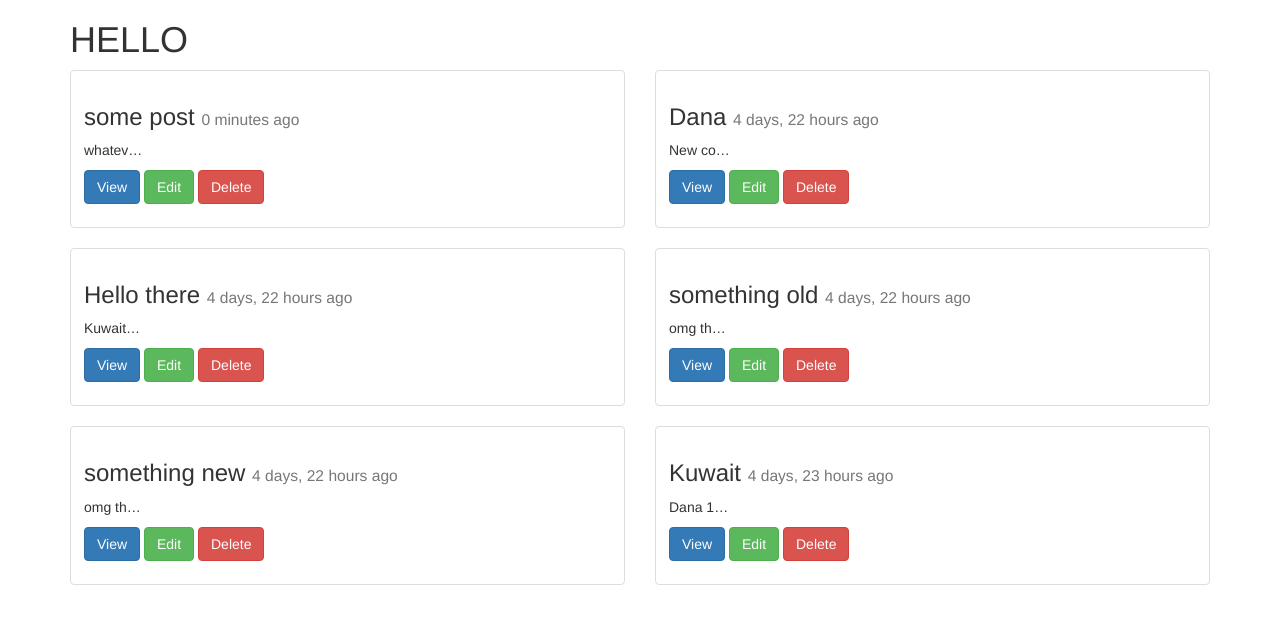
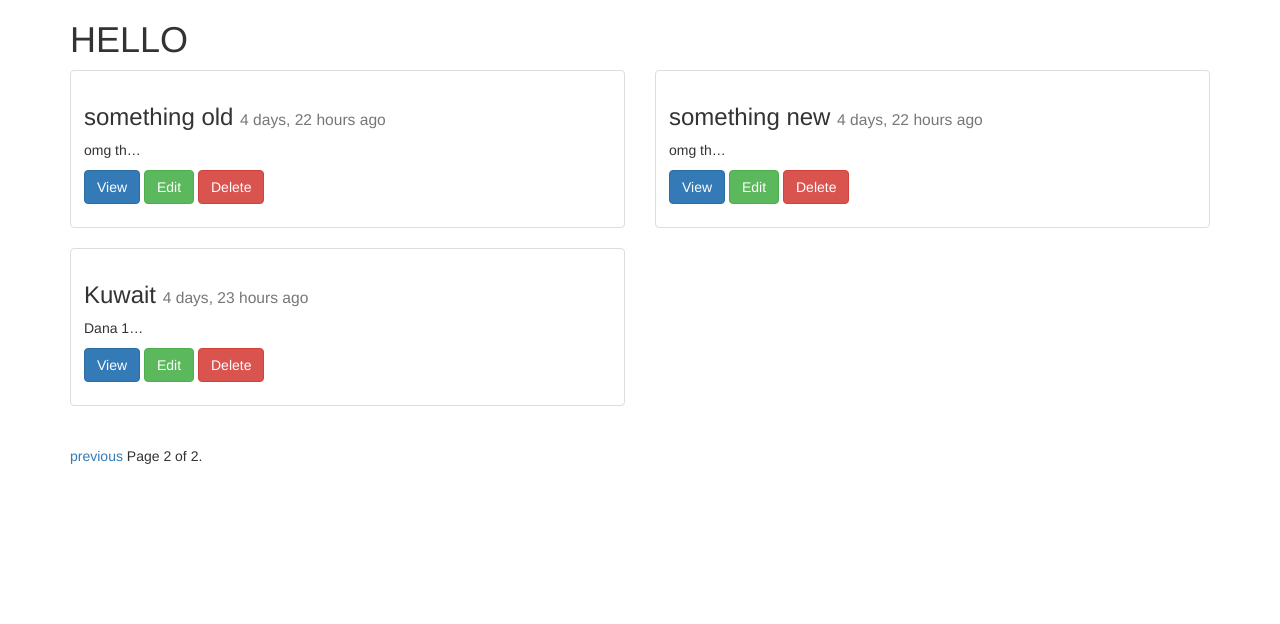
Before and after one commit to DanAlarbash/blog, a Django app: page /posts/list/?page=2 in a window 1280 px wide. Shown: the top 624 px of the page. Run offline with Django 3.2, Linux system fonts and the light colour scheme; data comes from the database, SQL or seed files in the repository; both versions use the stored data as it was after the commit; some libraries are stand-ins or nearby versions.

Commit message:
Created reqs files

```diff
--- a/posts/forms.py
+++ b/posts/forms.py
@@ -4,4 +4,4 @@ from .models import Post
 class PostForm(forms.ModelForm):
 	class Meta:
 		model = Post
-		fields = ['title', 'content']
+		fields = ['title', 'content', 'image']
--- a/posts/models.py
+++ b/posts/models.py
@@ -3,6 +3,7 @@ from django.core.urlresolvers import reverse
 
 class Post(models.Model):
 	title = models.CharField(max_length=50)
+	image = models.ImageField(upload_to="blog_images", null=True, blank=True)
 	content = models.TextField()
 	updated = models.DateTimeField(auto_now=True,)
 	timestamp = models.DateTimeField(auto_now_add=True)
--- a/posts/templates/post_create.html
+++ b/posts/templates/post_create.html
@@ -5,7 +5,7 @@
 
 {% block head_title %}Create{% endblock head_title %}
 {% block content %}
-	<form method="POST" action="{% url 'posts:create' %}">
+	<form method="POST" action="{% url 'posts:create' %}" enctype="multipart/form-data">
 
 		{% csrf_token %}
 		{{form.as_p}}
--- a/posts/templates/post_list.html
+++ b/posts/templates/post_list.html
@@ -11,7 +11,9 @@
 {% for x in post_list %}
   <div class="col-sm-6 ">
     <div class="thumbnail">
-      {#<img src="..." alt="...">#}
+    {% if x.image %}
+      <img src="{{x.image.url}}" class="img-responsive">
+      {% endif %}
       <div class="caption">
         <h3>{{x.title}} <small>{{x.timestamp|timesince}} ago</small></h3>
         <p>{{x.content|linebreaks|truncatechars:10}}</p>
@@ -27,5 +29,21 @@
  {% endfor %}
 </div>
 
+<div class="pagination">
+    <span class="step-links">
+        {% if post_list.has_previous %}
+            <a href="?page={{ post_list.previous_page_number }}">previous</a>
+        {% endif %}
+
+        <span class="current">
+            Page {{ post_list.number }} of {{ post_list.paginator.num_pages }}.
+        </span>
+
+        {% if post_list.has_next %}
+            <a href="?page={{ post_list.next_page_number }}">next</a>
+        {% endif %}
+    </span>
+</div>
+
 
 {% endblock content %}
--- a/posts/templates/post_update.html
+++ b/posts/templates/post_update.html
@@ -7,7 +7,7 @@
 {% block content %}
 
 
-	<form method="POST" action="{% url 'posts:update' post_id=post_object.id %}">
+	<form method="POST" action="{% url 'posts:update' post_id=post_object.id %}"enctype="multipart/form-data">
 
 		{% csrf_token %}
 		{{form.as_p}}
--- a/posts/views.py
+++ b/posts/views.py
@@ -4,6 +4,7 @@ from . models import Post
 from django.shortcuts import get_object_or_404
 from .forms import PostForm
 from django.contrib import messages
+from django.core.paginator import Paginator, EmptyPage, PageNotAnInteger
 
 
 # Create your views here.
@@ -18,13 +19,24 @@ def post_detail(request, post_id):
 
 def post_list(request):
 	obj_list = Post.objects.all()#.order_by("-timestamp","title")
+	paginator = Paginator(obj_list, 3) # Show 8 contacts per page
+	page = request.GET.get('page')
+	try:
+		objs = paginator.page(page)
+	except PageNotAnInteger:
+		# If page is not an integer, deliver first page.
+		objs = paginator.page(1)
+	except EmptyPage:
+		# If page is out of range (e.g. 9999), deliver last page of results.
+		objs = paginator.page(paginator.num_pages)
+
 	context = {
-		"post_list": obj_list,
+		"post_list": objs,
 	}
 	return render(request, 'post_list.html', context)
 
 def post_create(request):
-	form = PostForm(request.POST or None)
+	form = PostForm(request.POST or None, request.FILES or None)
 	if form.is_valid():
 		form.save()
 		messages.success(request, "OMG! So cool! You created an object.")
@@ -37,7 +49,7 @@ def post_create(request):
 
 def post_update(request, post_id):
 	post_object = get_object_or_404(Post, id=post_id)
-	form = PostForm(request.POST or None, instance=post_object)
+	form = PostForm(request.POST or None, request.FILES or None, instance=post_object)
 	if form.is_valid():
 		form.save()
 		messages.success(request, "Giving it a second thought?")
--- /dev/null
+++ b/requirements.txt
@@ -0,0 +1,4 @@
+Django==1.11
+olefile==0.44
+Pillow==4.2.1
+pytz==2017.2
```
Also changed, not shown: db.sqlite3, media/blog_images/small-fundraising-heart.d255f6e934e5.png (added), media/blog_images/small-fundraising-heart.d255f6e934e5_1NJkVvy.png (added), media/blog_images/small-fundraising-heart.d255f6e934e5_656qvOy.png (added), media/blog_images/small-fundraising-heart.d255f6e934e5_XabXFqK.png (added), media/blog_images/small-fundraising-heart.d255f6e934e5_mhCUxZF.png (added), posts/migrations/0004_auto_20170726_1654.py (added).
